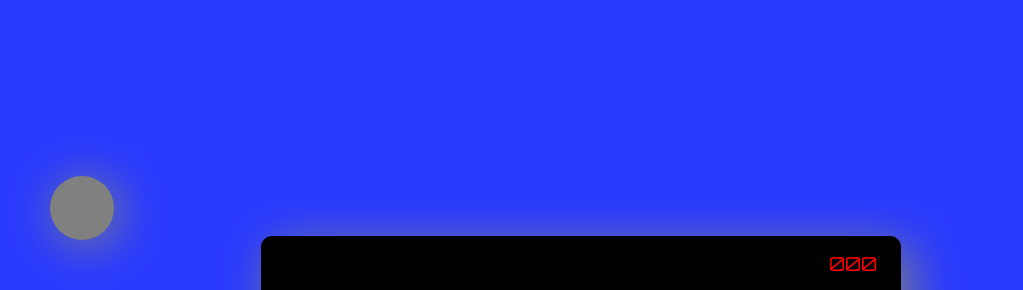
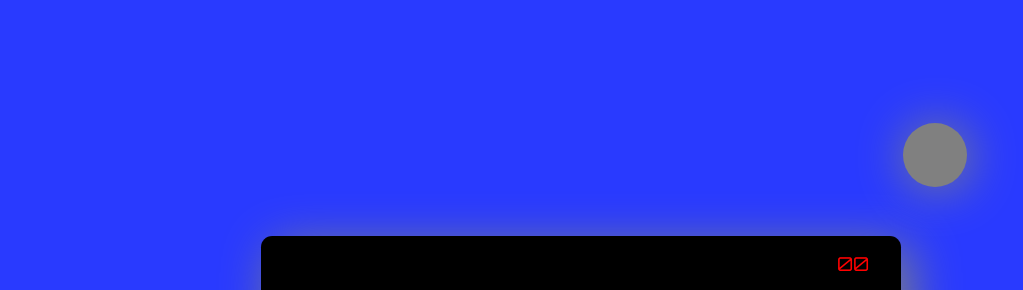
Before and after one commit to Boys43/Day-3-Digital-Clock-Vibe-coder, a plain HTML site: page index.html in a window 1280 px wide. Shown: the part 64-354 px from the top of the page, without its empty margins (59-1082 px from the left). Drawn offline with Linux system fonts and the light colour scheme.

Commit message:
Initial changes

```diff
--- a/script.js
+++ b/script.js
@@ -1,61 +1,53 @@
-// It msut be updated every milisecond so,
-
 setInterval(() => {
   const now = new Date();
 
-    // let extract all times components
-    var hours = now.getHours();
+  // Extract and format time components
+  let hours = now.getHours();
   const minutes = String(now.getMinutes()).padStart(2, "0");
-    const seconds = String(now.getSeconds()).padStart(2 , "0");
-    const miliSeconds = now.getMilliseconds();
+  const seconds = String(now.getSeconds()).padStart(2, "0");
+  const milliseconds = now.getMilliseconds();
+  hours = 19
+  const timeIndicator = hours < 12 ? "AM" : "PM"
 
-    var timeIndicators = (hours > 12) ? "PM" : "AM";
+  // Reference to the sun/moon shape
+  const timeShape = document.getElementById("time-shape");
+
+  // Update horizontal position of sun/moon
+  const timePercent = (hours / 24) * 100;
+  timeShape.style.left = `${timePercent - 4}%`;
+
+  // Update vertical arc motion (sun rising and setting)
+  const topOffset = Math.abs(hours - 12) * (40 / 12);
+  timeShape.style.top = `${topOffset}%`;
 
 
-    // Refernce shape moon/sun
-    var timeShape = document.getElementById("time-shape");
+  // Day/Night mode
 
-    // let's set horizontal motion of the shape
-    let timePercent = (hours / 24) * 100;
-    timeShape.style.left = `${timePercent - 4}%`
-
-    // Updating vertical arc motion of the shape
-    let topOffset = Math.abs(hours - 12) * (40 / 12);
-    timeShape.style.top = topOffset + "%";
-
-    // Day and night theme corresponding to the current TIme
-
-
-    if (hours > 6 && hours <= 12) {
+  if (hours > 6 && hours < 12) {
     // Day
-
     timeShape.style.backgroundColor = "yellow";
-        timeShape.style.boxShadow = "5px 5px 50px orange"
+    timeShape.style.boxShadow = "5px 5px 50px orange";
     document.body.style.backgroundColor = "rgba(0, 157, 255, 0.84)";
-    } else if (hours > 12 && hours <=18) {
+  } else if (hours >= 12 && hours < 18) {
     // Afternoon
-
     timeShape.style.backgroundColor = "yellow";
     timeShape.style.boxShadow = "5px 5px 50px orange";
     document.body.style.backgroundColor = "rgba(255, 81, 0, 0.5)";
-    } else if (hours > 18 || hours <= 6) {
+  } else if (hours >= 18 || hours <= 6) {
     // Night
-
     timeShape.style.backgroundColor = "grey";
-        timeShape.style.boxShadow = "5px 5px 50px grey";
+    timeShape.style.boxShadow = "2px 2px 50px grey";
     document.body.style.backgroundColor = "rgba(0, 21, 255, 0.84)";
   }
 
-    // Now let's change the 24hr format to 12hr
-    let displayHours = String(hours % 12 || 12).padStart(2, "0");
-    let displayMiliSeconds = String(miliSeconds).padStart(3, "0");
+  // Convert 24hr to 12hr format
+  const displayHours = String(hours % 12 || 12).padStart(2, "0");
+  const displayMillis = String(milliseconds).padStart(3, "0").slice(0, 2);
 
-    // Now move all the elements to the DOM and render them
-
+  // Update DOM
   document.getElementById("hours").innerText = displayHours;
   document.getElementById("minutes").innerText = minutes;
   document.getElementById("seconds").innerText = seconds;
-    document.getElementById("mili-sec").innerText = displayMiliSeconds;
-    document.getElementById("indicators").innerText = timeIndicators;
-
-}, 1); //After every mili - Second
+  document.getElementById("mili-sec").innerText = displayMillis;
+  document.getElementById("indicators").innerText = timeIndicator;
+}, 1); // Repeat after every 1 milisecond
```
Also changed, not shown: index.html (+6 -16 lines). Lines whose indentation alone changed are shown as unchanged.
